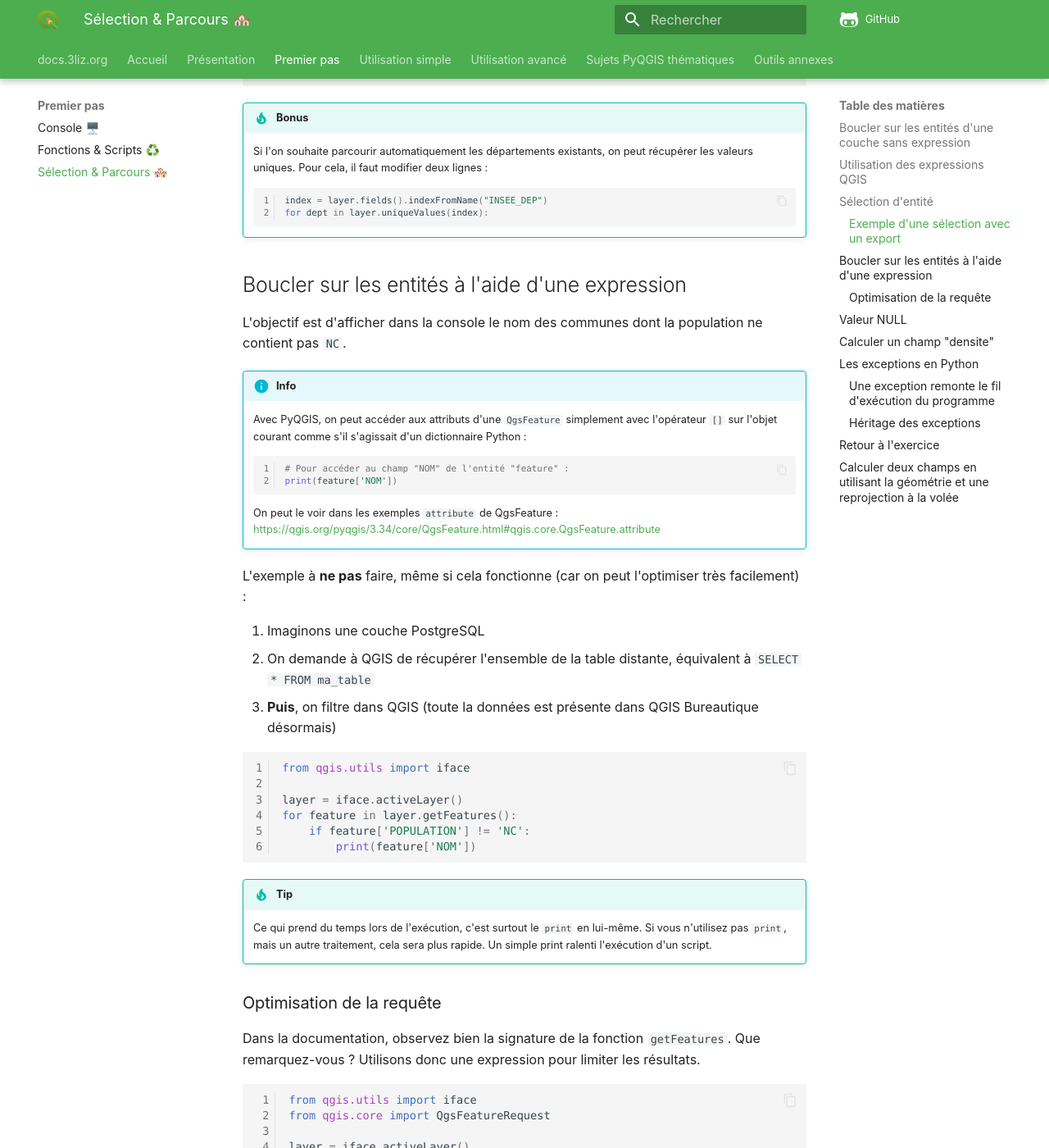
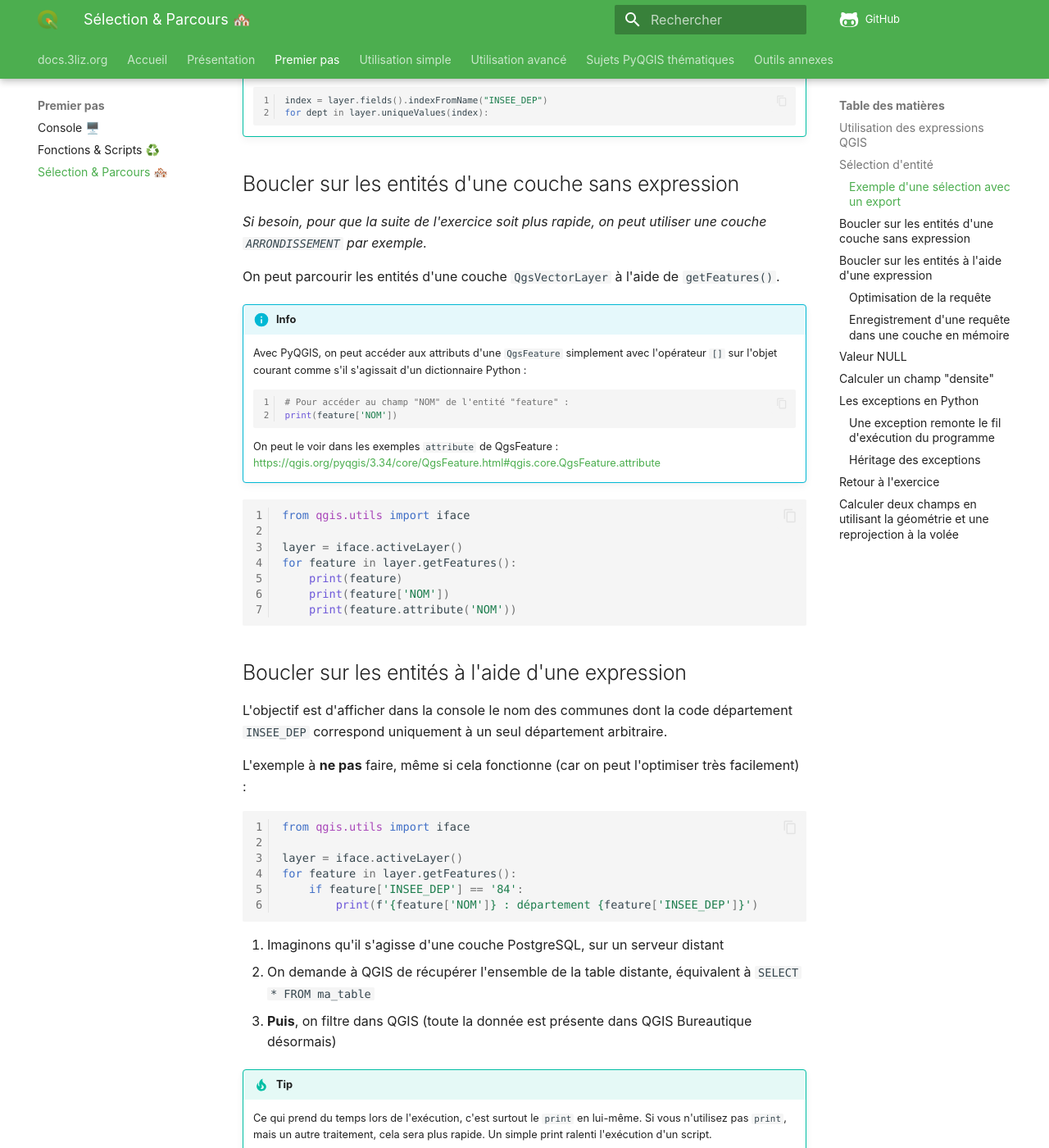
Before and after one commit to 3liz/formation-pyqgis, an MkDocs documentation site: the page built from docs/selection-parcours-entites.md, in a window 1280 px wide and 1400 px high, scrolled down 2836 px. Shown: the whole window at 82% size. Built offline with MkDocs 1.6.1 and Material for MkDocs 9.7.7, drawn with Linux system fonts in a browser that asks for light colours; nearby versions of some CDN libraries; comment, search, counter and statistics services are not loaded; some of the changed text lies outside the part shown.

Commit message:
MAJ selection-parcours-entite.md

````diff
--- a/docs/selection-parcours-entites.md
+++ b/docs/selection-parcours-entites.md
@@ -1,23 +1,13 @@
 # Fonctions sur une couche vecteur
-
-## Boucler sur les entités d'une couche sans expression
-
-On peut parcourir les entités d'une couche `QgsVectorLayer` à l'aide de `getFeatures()` :
-
-```python
-from qgis.utils import iface
-
-layer = iface.activeLayer()
-for feature in layer.getFeatures():
-    print(feature)
-    print(feature['NOM'])
-```
 
 ## Utilisation des expressions QGIS
 
 * Les expressions sont très présentes dans QGIS, tant dans l'interface graphique que dans l'utilisation en
   Python.
 * Nous partons de la couche des `COMMUNES` uniquement chargé dans QGIS.
+
+!!! tip
+    Adapter le numéro des codes INSEE ou des départements selon votre BDTOPO 😉
 
 ## Sélection d'entité
 
@@ -34,6 +24,8 @@ Solution en mode graphique :
 ```
 
 Nous allons faire la même chose, mais en utilisant Python. Pensez à **désélectionner** les entités.
+
+Il va falloir "échapper" un caractère à l'aide de `\`. [Voir la page Wikipédia](https://fr.wikipedia.org/wiki/Caract%C3%A8re_d%27%C3%A9chappement).
 
 ```python
 from qgis.utils import iface
@@ -56,8 +48,6 @@ communes = projet.mapLayersByName('communes')[0]
 insee = projet.mapLayersByName('tableau INSEE')
 ```
 
-
-
 Notons le **s** dans `mapLayersByName`. Il peut y avoir plusieurs couches avec ce même nom de couche. La fonction retourne
 donc une liste de couches. Il convient alors de regarder si la liste est vide ou si elle contient plusieurs couches avec
 `len(communes)` par exemple.
@@ -65,7 +55,7 @@ donc une liste de couches. Il convient alors de regarder si la liste est vide ou
 !!! warning
     `mapLayersByName` fait uniquement une recherche stricte, sensible à la casse. Il faut passer par du
     code Python "pure" en itérant sur l'ensemble des couches, indépendamment de leur nom si l'on souhaite faire une
-    recherche plus fine. Si vraiment on a besoin, on peut utiliser le module [re](https://docs.python.org/3/library/re.html)
+    recherche plus fine. Si vraiment, on a besoin, on peut utiliser le module [re](https://docs.python.org/3/library/re.html)
     (lien du [Docteur Python](https://python.doctor/page-expressions-regulieres-regular-python)).
 
 ```python
@@ -87,7 +77,6 @@ elif len(communes) >= 1:
 On souhaite pouvoir exporter les communes par département.
 On peut créer une variable `depts = ('34', '30')` puis boucler dessus pour exporter les entités sélectionnées dans
 un nouveau fichier.
-
 
 ```python
 from pathlib import Path
@@ -125,9 +114,11 @@ for dept in depts:
     for dept in layer.uniqueValues(index):
     ```
 
-## Boucler sur les entités à l'aide d'une expression
+## Boucler sur les entités d'une couche sans expression
 
-L'objectif est d'afficher dans la console le nom des communes dont la population ne contient pas `NC`.
+_Si besoin, pour que la suite de l'exercice soit plus rapide, on peut utiliser une couche `ARRONDISSEMENT` par exemple._
+
+On peut parcourir les entités d'une couche `QgsVectorLayer` à l'aide de `getFeatures()`.
 
 !!! info
     Avec PyQGIS, on peut accéder aux attributs d'une `QgsFeature` simplement avec l'opérateur `[]` sur
@@ -140,20 +131,35 @@ L'objectif est d'afficher dans la console le nom des communes dont la population
 
     On peut le voir dans les exemples `attribute` de QgsFeature : https://qgis.org/pyqgis/3.34/core/QgsFeature.html#qgis.core.QgsFeature.attribute
 
+```python
+from qgis.utils import iface
+
+layer = iface.activeLayer()
+for feature in layer.getFeatures():
+    print(feature)
+    print(feature['NOM'])
+    print(feature.attribute('NOM'))
+```
+
+## Boucler sur les entités à l'aide d'une expression
+
+L'objectif est d'afficher dans la console le nom des communes dont la code département `INSEE_DEP` correspond uniquement
+à un seul département arbitraire.
+
 L'exemple à **ne pas** faire, même si cela fonctionne (car on peut l'optimiser très facilement) :
-
-1. Imaginons une couche PostgreSQL
-2. On demande à QGIS de récupérer l'ensemble de la table distante, équivalent à `SELECT * FROM ma_table`
-3. **Puis**, on filtre dans QGIS (toute la données est présente dans QGIS Bureautique désormais)
 
 ```python
 from qgis.utils import iface
 
 layer = iface.activeLayer()
 for feature in layer.getFeatures():
-    if feature['POPULATION'] != 'NC':
-        print(feature['NOM'])
+    if feature['INSEE_DEP'] == '84':
+        print(f'{feature['NOM']} : département {feature['INSEE_DEP']}')
 ```
+
+1. Imaginons qu'il s'agisse d'une couche PostgreSQL, sur un serveur distant
+2. On demande à QGIS de récupérer l'ensemble de la table distante, équivalent à `SELECT * FROM ma_table`
+3. **Puis**, on filtre dans QGIS (toute la donnée est présente dans QGIS Bureautique désormais)
 
 !!! tip
     Ce qui prend du temps lors de l'exécution, c'est surtout le `print` en lui-même.
@@ -172,32 +178,35 @@ from qgis.core import QgsFeatureRequest
 layer = iface.activeLayer()
 
 request = QgsFeatureRequest()
-# Équivalent à SELECT * FROM ma_table WHERE "POPULATION" != 'NC'
-request.setFilterExpression('"POPULATION" != \'NC\'')
+# Équivalent à SELECT * FROM ma_table WHERE "INSEE_DEP" = '84'
+request.setFilterExpression('"INSEE_DEP" = \'84\'')
 
 for feature in layer.getFeatures(request):
-    print(f'{feature['NOM']} : {feature['POPULATION']} habitants pour')
+    print(f'{feature['NOM']} : département {feature['INSEE_DEP']}')
 ```
 
 Nous pouvons accessoirement ordonner les résultats et surtout encore optimiser la requête en :
 
   * Ne demandant pas de charger la géométrie
-  * Ne demandant pas de charger tous les attributs
+  * Ne demandant pas de charger tous les attributs, par exemple, on souhaite afficher que le nom de la commune et sa
+    population.
 
 ??? "La solution pour les experts"
     ```python
     request = QgsFeatureRequest()
-    request.setFilterExpression('"POPULATION" != \'NC\'')
+    request.setFilterExpression('"INSEE_DEP" = \'84\'')
     request.addOrderBy('NOM')
     request.setFlags(QgsFeatureRequest.NoGeometry)
     # request.setSubsetOfAttributes([1, 4]) autre manière moins pratique, historique
     request.setSubsetOfAttributes(['NOM', 'POPULATION'], layer.fields())
-    # # Équivalent à SELECT NOM, POPULATION FROM ma_table WHERE "POPULATION" != 'NC' ORDER BY NOM
+    # # Équivalent à SELECT NOM, POPULATION FROM ma_table WHERE "INSEE_DEP" = '84' ORDER BY NOM
     for feature in layer.getFeatures(request):
         print('{commune} : {nombre} habitants'.format(commune=feature['NOM'], nombre=feature['POPULATION']))
     ```
 
     * Faire le test en affichant un champ qui n'est pas dans la requête.
+
+### Enregistrement d'une requête dans une couche en mémoire
 
 Si l'on souhaite "enregistrer" le résultat de cette expression QGIS, on peut la *matérialiser* dans une
 nouvelle couche :
@@ -236,6 +245,9 @@ Nous souhaitons avoir une colonne `densite` dans notre table attributaire, avec
 Mais regardons avant la gestion des erreurs lors d'un traitement. En effet, nous allons
 vouloir "caster" (transformer le type) de la variable `population` en entier, mais attention,
 il y a des valeurs `NC` dans les valeurs.
+
+_Note, il n'y a désormais plus de valeur `NC` dans le champ `POPULATION` dans la donnée, mais imaginons. Il peut s'agir
+d'une autre couche dont on ne connait pas la provenance et le contenu.
 
 ## Les exceptions en Python
 
@@ -330,7 +342,10 @@ On peut par contre "enchaîner" les exceptions, afin de filtrer progressivement
 
 ```python
 try:
-    print(10 / 0)
+    a = "0"
+    print(10 / int(a))
+    a = "Bonjour"
+    print(10 / int(a))
 except ZeroDivisionError:
     print('Erreur, division par 0')
 except TypeError:
@@ -341,32 +356,6 @@ except Exception:
 
 Il existe d'autres mots-clés en Python pour les exceptions comme `finally:` et `else:`.
 Voir [un autre tutoriel](https://fr.python-3.com/?p=3141).
-
-On peut imaginer faire une fonction qui divise deux nombres et affiche le résultat
-dans la `QgsMessageBar` de QGIS, sans tenir compte de la division par zéro :
-
-```python
-def diviser(a: int, b: int):
-    """ Divise 2 nombres et affiche le résultat dans la "message bar" de QGIS. """
-    result = a / b
-    iface.messageBar().pushMessage('Résultat', f'{a} / {b} = {result}', Qgis.Success)
-
-diviser(10, 0)
-```
-
-En tenant compte d'une possible erreur lors de l'opération mathématique :
-
-```python
-def diviser(a: int, b: int):
-    try:
-        result = a / b
-    except ZeroDivisionError:
-        iface.messageBar().pushMessage('Division par 0', f'{a} / {b} est impossible', Qgis.Warning)
-    else:
-        iface.messageBar().pushMessage('Résultat', f'{a} / {b} = {result}', Qgis.Success)
-
-diviser(10, 2)
-```
 
 Évidement, on peut vérifier la valeur de `b` en amont si c'est égal à 0. Mais ceci est pour présenter le
 concept des exceptions en Python.
````
Also changed, not shown: other parts of docs/selection-parcours-entites.md (+1 -1 lines).
